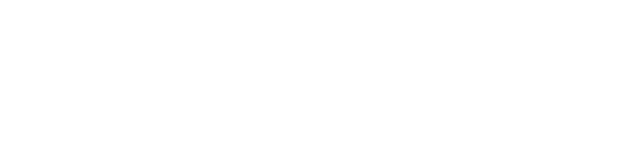
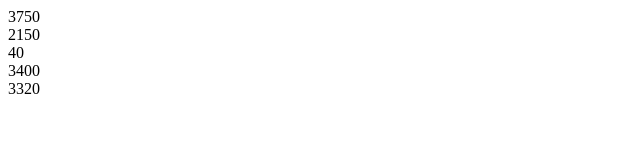
Before and after one commit to wulfiss/336-resolution, a plain HTML site: page index.html in a window 1280 px wide. Shown: the whole page, without its empty margins (0-640 px from the left). Drawn offline with Linux system fonts and the light colour scheme.

Commit message:
add test the show result in html

```diff
--- a/index.html
+++ b/index.html
@@ -6,6 +6,13 @@
     </head>
 
     <body>
+        <div class="ram">
+            <div id="ram-one"></div>
+            <div id="ram-two"></div>
+            <div id="ram-three"></div>
+            <div id="ram-four"></div>
+            <div id="ram-five"></div>
+        </div>
         <script src="./js/labresult.js"></script>
     </body>
 </html>
--- a/js/labresult.js
+++ b/js/labresult.js
@@ -8,10 +8,20 @@ let m4 = Math.round(((Math.random() * (mMax - mMin)) + mMin)/10)*10;
 let m5 = Math.round(((Math.random() * (mMax - mMin)) + mMin)/10)*10;
 
 console.log(m1);
+let ram1 = document.querySelector("#ram-one");
+ram1.textContent = m1;
 console.log(m2);
+let ram2 = document.querySelector("#ram-two");
+ram2.textContent = m2;
 console.log(m3);
+let ram3 = document.querySelector("#ram-three");
+ram3.textContent = m3;
 console.log(m4);
+let ram4 = document.querySelector("#ram-four");
+ram4.textContent = m4;
 console.log(m5);
+let ram5 = document.querySelector("#ram-five");
+ram5.textContent = m5;
 
 let ente = [];
 function entero(){
```
